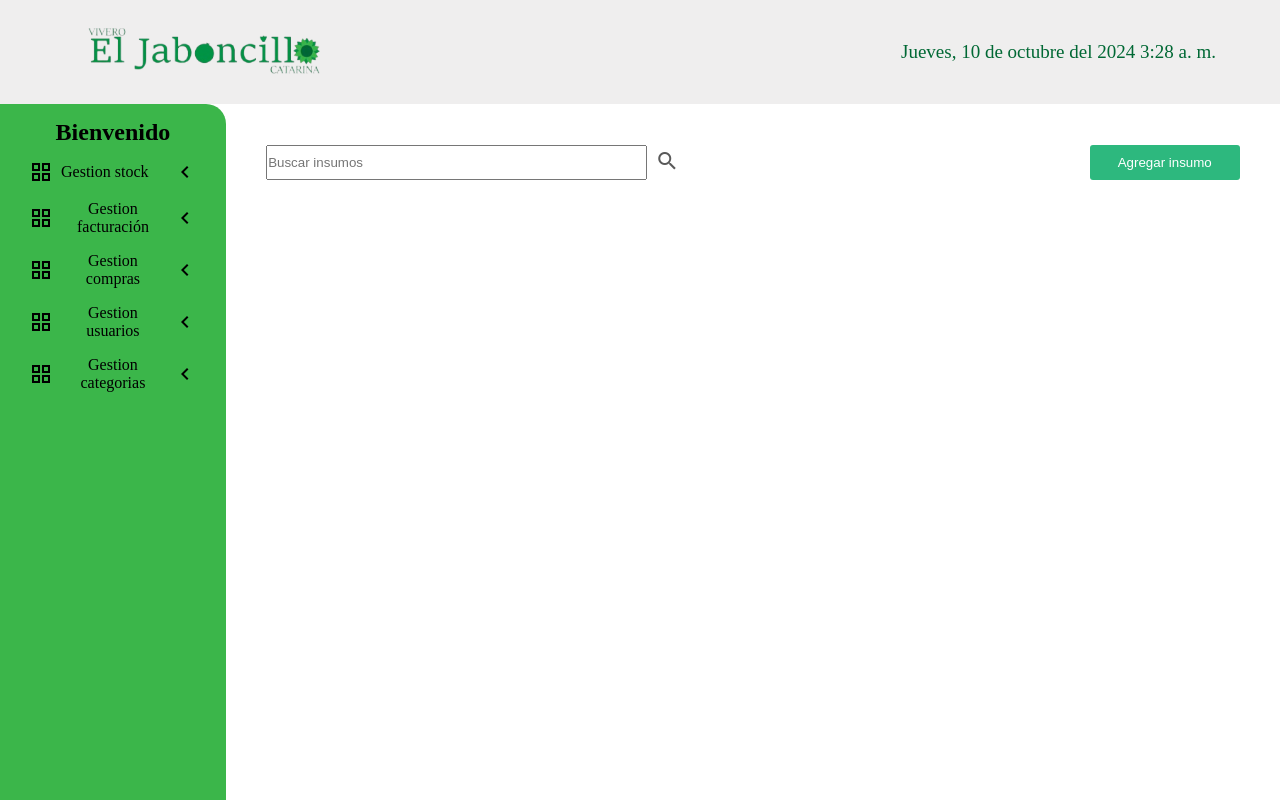
After one commit to ProyectoFinalJCR/ProyectoGraduacionElJaboncillo, a Flask app: page /insumos in a window 1280 px wide. The commit adds this page. Run offline with Flask 3, Linux system fonts and the light colour scheme; some libraries are stand-ins or nearby versions.

```diff
--- a/app.py
+++ b/app.py
@@ -318,6 +318,9 @@ def editarSubcategoria():
 
     return redirect(f"/subCategorias")
 
+@app.route('/insumos')
+def insumos():
+    return render_template('insumos.html')
 @app.route('/catalogo')
 def catalogo():
     return render_template('catalogo.html')
--- /dev/null
+++ b/static/css/insumos.css
@@ -0,0 +1,4 @@
+.all-screen-insumos{
+    width: 100%;
+    height: auto;
+}
--- a/static/css/usuarios.css
+++ b/static/css/usuarios.css
@@ -75,21 +75,9 @@
 }
 
 /* MODAL */
- /* Contenido del Modal */
- /* .modal-content {
-    background-color: white;
-    margin: 15% auto;
-    padding: 20px;
-    border: 1px solid #888;
-    width: 80%;
-    max-width: 475px;
-    border-radius: 10px;
-    text-align: center;
-  }
-  .modal-content .input-subcategories{
+.input-usuario{
     display: flex;
     flex-direction: column;
-  }
-  .modal-content .input-subcategories #descripcion_editar{
-    height: 85px;
-  }  */
+    gap: 20px;
+    text-align: left;
+}
--- /dev/null
+++ b/templates/insumos.html
@@ -0,0 +1,82 @@
+{% extends "layout.html" %}
+{% block title %}
+Insumos | El Jaboncillo
+{% endblock %}
+
+{% block main %}
+<section class="all-screen-insumos">
+    <div class="search">
+        <form action="#">
+            <input class="input-search" name="search" id="search" placeholder="Buscar insumos">
+            <button class="btn-search" type="submit">
+                <i class="material-icons">search</i>
+            </button>
+        </form>
+        <div>
+            <button class="btn" id="btn-add-user">Agregar insumo</button>
+        </div>
+    </div>
+    <div class="container-table-inputs">
+        <div class="table-categories">
+
+        </div>
+        <div class="container-inputsUser">
+            <div class="inputUser-title">
+                <h3>Nuevo insumo</h3>
+            </div>
+            <form class="formUser" action="/usuarios" id="form_user" method="post">
+                <section class="input-users">
+                    <div>
+                        <label for="">Insumo</label>
+                        <input type="text" id="nombre_insumo" class="input input-user" name="nombre_insumo" placeholder="Ingrese el insumo">
+                    </div>
+                    <div>
+                        <label for="">Tipo de insumo</label>
+                        <select class="input input-user" id="rol" name="idrol">
+                            <!-- {% for rol in Roles %}
+                            <option name="idrol" value="{{rol[0]}}">{{rol[1]}}</option>
+                            {% endfor %} -->
+                        </select>
+                    </div>
+                    <div>
+                        <label for="">Descripción</label>
+                        <input type="text" id="descripción_insumo" class="input input-user" name="descripción_insumo" placeholder="Ingrese una descripción para este insumo">
+                    </div>
+                    <div>
+                        <label for="">Composición principal</label>
+                        <select class="input input-user" id="rol" name="idrol">
+                            <!-- {% for rol in Roles %}
+                            <option name="idrol" value="{{rol[0]}}">{{rol[1]}}</option>
+                            {% endfor %} -->
+                        </select>
+                    </div>
+                    <div>
+                        <label for="">Frecuencia de aplicacion</label>
+                        <select class="input input-user" id="rol" name="idrol">
+                            <!-- {% for rol in Roles %}
+                            <option name="idrol" value="{{rol[0]}}">{{rol[1]}}</option>
+                            {% endfor %} -->
+                        </select>
+                    </div>
+                    <div>
+                        <label for="">Durabilidad</label>
+                        <input type="text" id="durabilidad" class="input input-user" name="durabilidad" placeholder="Ingrese durabilidad aproximada para este insumo">
+                    </div>
+                    <div>
+                        <label for="">Compatibilidad</label>
+                        <input type="text" id="compatibilidad" class="input input-user" name="compatibilidad" placeholder="Ingrese durabilidad aproximada para este insumo">
+                    </div>
+                    <div>
+                        <label for="">Precauciones</label>
+                        <input type="text" id="precauciones" class="input input-user" name="precauciones" placeholder="Ingrese durabilidad aproximada para este insumo">
+                    </div>
+                </section>
+                <section class="btn-agregar">
+                    <button type="button" class="btn" id="btn-cancel">Cancelar</button>
+                    <button type="submit" class="btn opacity" id="btn-add-users" disabled>Agregar</button>
+                </section>
+            </form>
+        </div>
+    </div>
+</section>
+{% endblock %}
--- a/templates/layout.html
+++ b/templates/layout.html
@@ -35,7 +35,7 @@
                     <div class="options">
                         <ul>
                             <li ><a href="#">Plantas</a></li>
-                            <li ><a href="#">Insumos</a></li>
+                            <li ><a href="/insumos">Insumos</a></li>
                             <li ><a href="#">Stock</a></li>
                         </ul>
                     </div>
--- a/templates/usuarios.html
+++ b/templates/usuarios.html
@@ -77,7 +77,7 @@ Usuarios | El Jaboncillo
 
                     <select class="input input-user" id="rol" name="idrol">
                         {% for rol in Roles %}
-                        <option name="idrol" value=" {{rol[0]}}">{{rol[1]}}</option>
+                        <option name="idrol" value="{{rol[0]}}">{{rol[1]}}</option>
                         {% endfor %}
                     </select>
                 </div>
@@ -96,7 +96,7 @@ Usuarios | El Jaboncillo
         <span class="close">&times;</span>
         <h2>Editar Usuario</h2>
         <form action="/editarUsuario" method="post">
-            <div class="input-subcategories">
+            <div class="input-usuario">
                 <input type="hidden" id="id_editar_usuario" name="id_editar_usuario" value="{{usuario.id}}">
                 <label for="">Nombre completo</label>
                 <input type="text" id="nombreUsuario_editar" class="input" name="nombreUsuario_editar"
```
